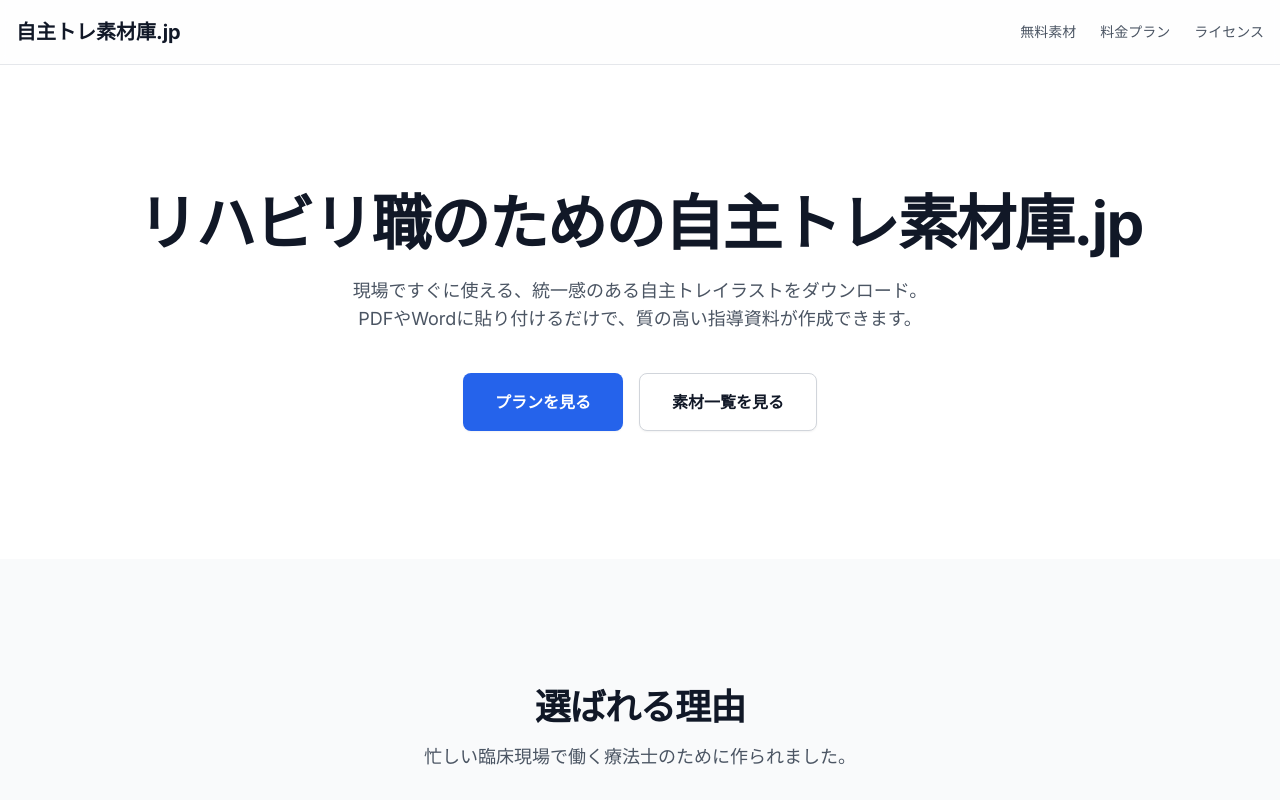
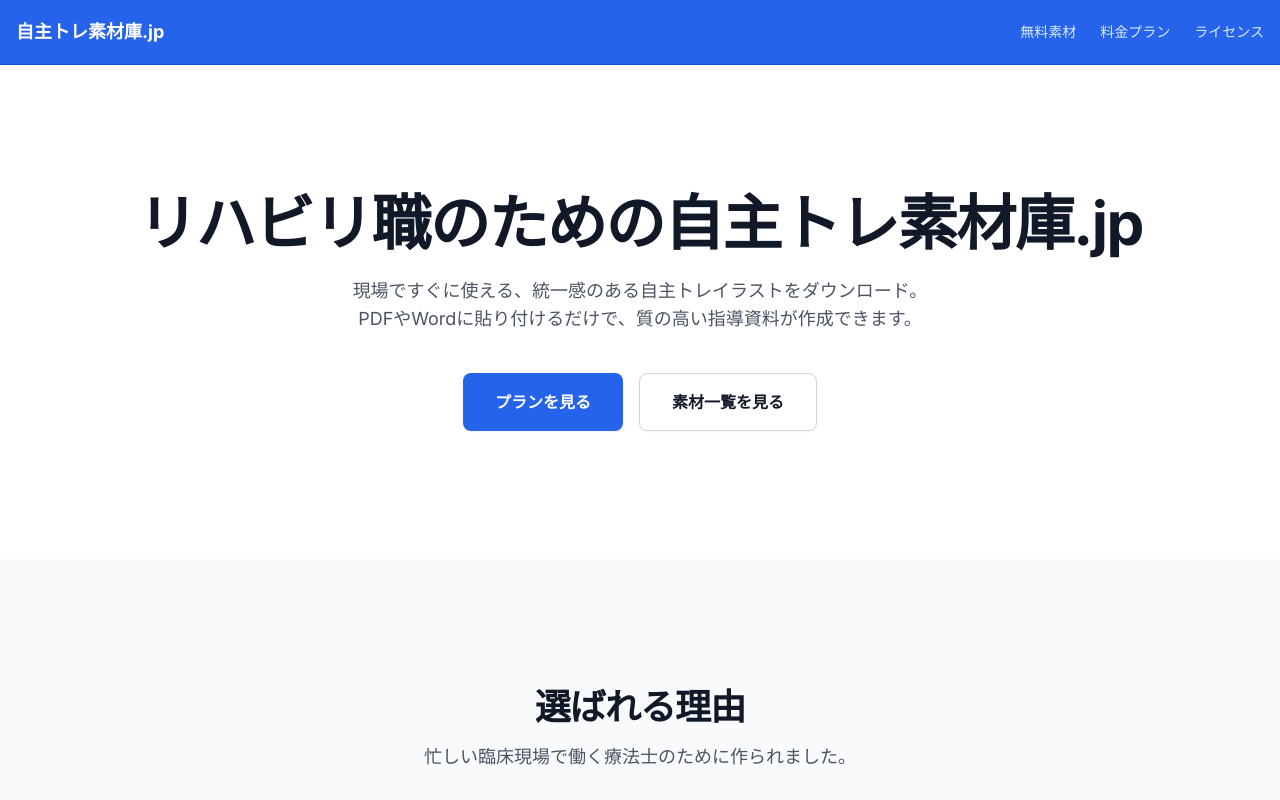
Before and after one commit to makomaru2023/jishutore-starter, a Next.js app: page / in a window 1280 px wide. Shown: the top 800 px of the page. Built offline with nearby package versions, Linux system fonts and the light colour scheme.

Commit message:
fix: header design and expose stripe error message

```diff
--- a/src/app/api/checkout/route.ts
+++ b/src/app/api/checkout/route.ts
@@ -26,10 +26,10 @@ export async function POST(req: NextRequest) {
         });
 
         return NextResponse.json({ sessionId: session.id, url: session.url });
-    } catch (error) {
+    } catch (error: any) {
         console.error('Stripe checkout error:', error);
         return NextResponse.json(
-            { error: 'チェックアウトセッションの作成に失敗しました' },
+            { error: error.message || 'チェックアウトセッションの作成に失敗しました' },
             { status: 500 }
         );
     }
--- a/src/components/Header.tsx
+++ b/src/components/Header.tsx
@@ -2,19 +2,19 @@ import Link from "next/link";
 
 export function Header() {
     return (
-        <header className="sticky top-0 z-50 w-full border-b bg-white/80 backdrop-blur-sm">
+        <header className="sticky top-0 z-50 w-full border-b border-blue-700 bg-blue-600 text-white shadow-sm">
             <div className="container mx-auto flex h-16 items-center justify-between px-4">
                 <Link href="/" className="flex items-center gap-2">
-                    <span className="text-xl font-bold text-gray-900">自主トレ素材庫.jp</span>
+                    <span className="text-lg font-bold">自主トレ素材庫.jp</span>
                 </Link>
                 <nav className="hidden md:flex items-center gap-6">
-                    <Link href="/basic" className="text-sm font-medium text-gray-600 hover:text-gray-900">
+                    <Link href="/basic" className="text-sm font-medium text-blue-100 hover:text-white transition-colors">
                         無料素材
                     </Link>
-                    <Link href="/pricing" className="text-sm font-medium text-gray-600 hover:text-gray-900">
+                    <Link href="/pricing" className="text-sm font-medium text-blue-100 hover:text-white transition-colors">
                         料金プラン
                     </Link>
-                    <Link href="/license" className="text-sm font-medium text-gray-600 hover:text-gray-900">
+                    <Link href="/license" className="text-sm font-medium text-blue-100 hover:text-white transition-colors">
                         ライセンス
                     </Link>
                 </nav>
```
